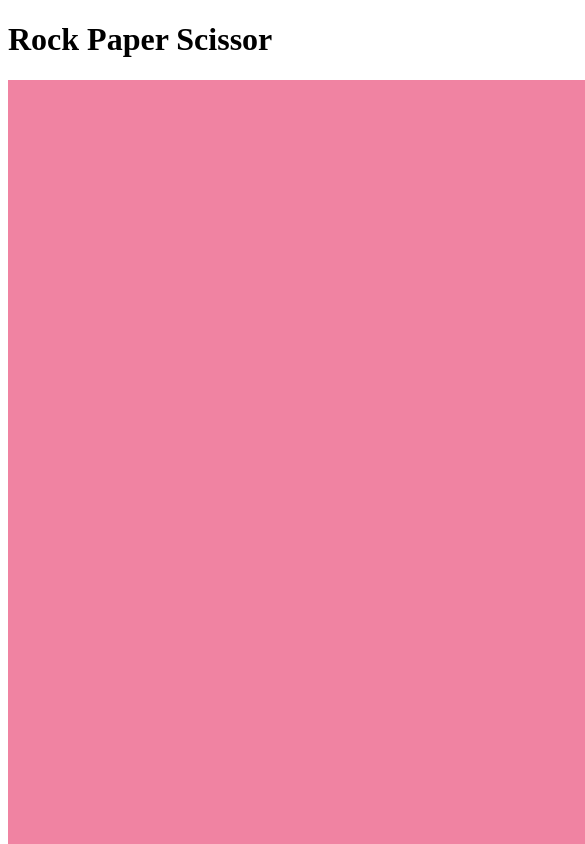
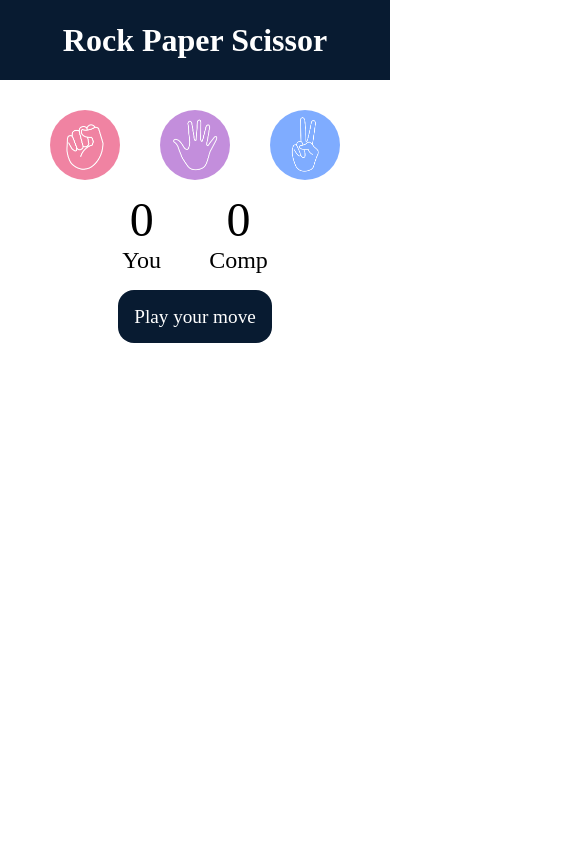
Before and after one commit to Afzal1919/Rock_Paper_Scissor_Game, a plain HTML site: page index.html in a window 390 px wide. Shown: the top 844 px of the page, 585 px wide, since content can reach past the window. Drawn offline with Linux system fonts and the light colour scheme.

Commit message:
@media query

```diff
--- a/style.css
+++ b/style.css
@@ -1,3 +1,48 @@
+*{
+    margin: 0;
+    padding:0;
+    text-align: center;
+}
+
+h1{
+    background-color: #081b31;
+    color:white;
+    height: 5rem;
+    line-height: 5rem;
+    text-align: center;
+}
+.choice{
+    height: 165px;
+    width:165px;
+    border-radius: 50%;
+    display: flex;
+    justify-content: center;
+    align-items: center;
+}
+
+.choice:hover{
+    cursor: pointer;
+    background-color: black;
+    opacity: 80%;
+
+
+}
+
+img{
+    height:150px;
+    width:150px;
+    object-fit: cover;
+    border-radius: 50%;
+
+}
+.choices{
+    display:flex;
+    margin-top: 50px;
+    justify-content: center;
+    align-items: center;
+    gap: 5rem;
+}
+
 .scoreboard{
     display: flex;
     justify-content: center;
@@ -23,3 +68,63 @@
     padding: 1rem;
 
 }
+
+@media  only screen and (min-width: 375px) and (max-width: 430px){
+
+    h1{
+    background-color: #081b31;
+    color:white;
+    height: 5rem;
+    line-height: 5rem;
+    text-align: center;
+    }
+    .choice{
+    height: 30px;
+    width:30px;
+    border-radius: 50%;
+    display: flex;
+    justify-content: center;
+    align-items: center;
+}
+.choices{
+    display:flex;
+    margin-top: 50px;
+    justify-content: center;
+    align-items: center;
+    gap: 5rem;
+}
+img{
+    height:70px;
+    width:70px;
+    object-fit: cover;
+    border-radius: 50%;
+
+
+}
+.scoreboard{
+    display: flex;
+    justify-content: center;
+    align-items: center;
+    gap: 3rem;
+    margin-top: 2rem;
+    font-size: 1.5rem;
+}
+#user-score,#comp-score{
+    font-size: 3rem;
+}
+
+.msg-container{
+    margin-top: 2rem;
+}
+#msg{
+    background-color: #081b31;
+    color: white;
+    font-size: 1.2rem;
+    text-align: center;
+    display: inline;
+    border-radius: 1rem;
+    padding: 1rem;
+
+}
+
+ }
```
